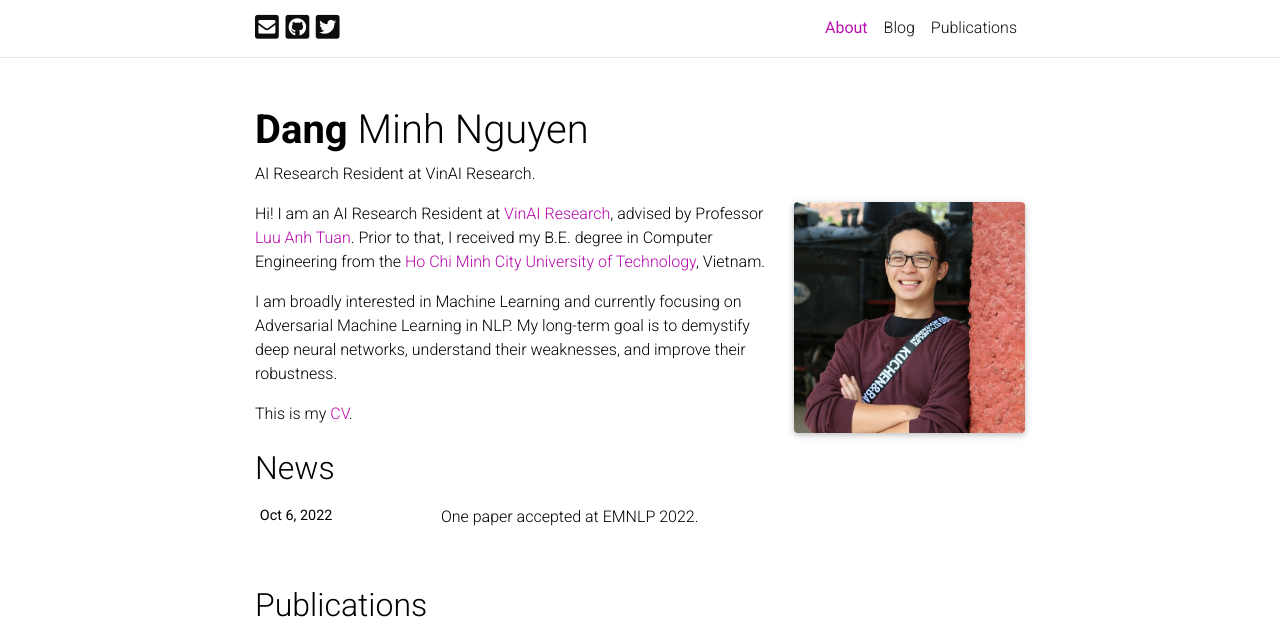
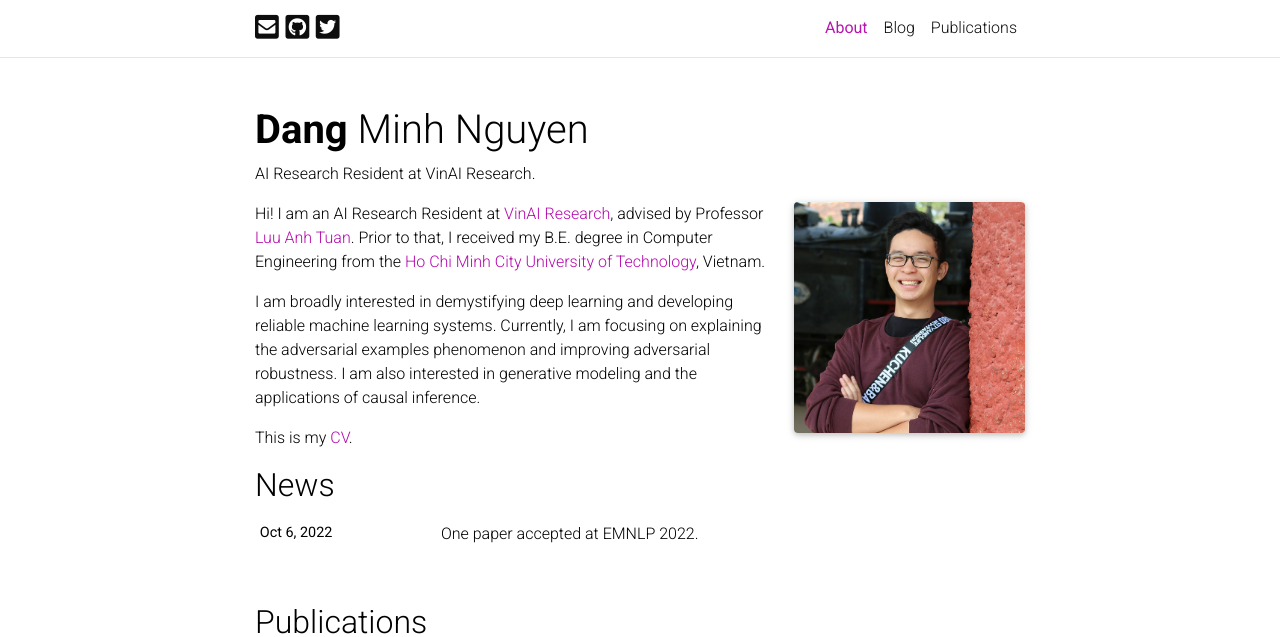
Before and after one commit to dangne/dangne.github.io, a Jekyll site: the page built from _pages/about.md, in a window 1280 px wide, cut to the strip 0-637 px from the top of the page. Built offline with Jekyll 4.4.1, drawn with Linux system fonts in a browser that asks for light colours; full-size pictures stand in for the smaller copies a plugin makes; comment, search, counter and statistics services are not loaded; a style sheet for code colours, icons or effects is not loaded.

Commit message:
Update bio

```diff
--- a/_pages/about.md
+++ b/_pages/about.md
@@ -20,6 +20,6 @@ social: false # includes social icons at the bottom of the page
 
 Hi! I am an AI Research Resident at [VinAI Research](https://vinai.io/), advised by Professor [Luu Anh Tuan](https://tuanluu.github.io/). Prior to that, I received my B.E. degree in Computer Engineering from the [Ho Chi Minh City University of Technology](https://hcmut.edu.vn/), Vietnam.
 
-I am broadly interested in Machine Learning and currently focusing on Adversarial Machine Learning in NLP. My long-term goal is to demystify deep neural networks, understand their weaknesses, and improve their robustness.
+I am broadly interested in demystifying deep learning and developing reliable machine learning systems. Currently, I am focusing on explaining the adversarial examples phenomenon and improving adversarial robustness. I am also interested in generative modeling and the applications of causal inference.
 
 This is my [CV](/assets/pdf/CV.pdf).
```
